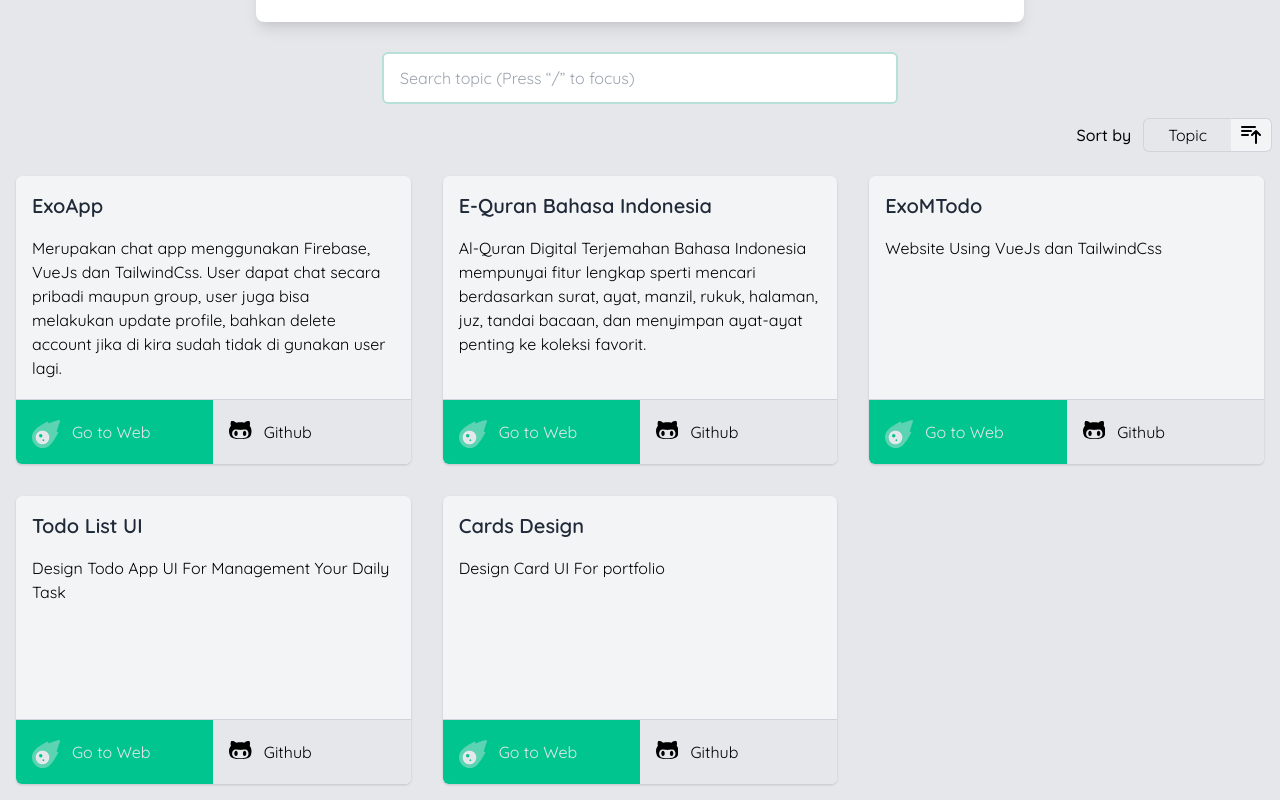
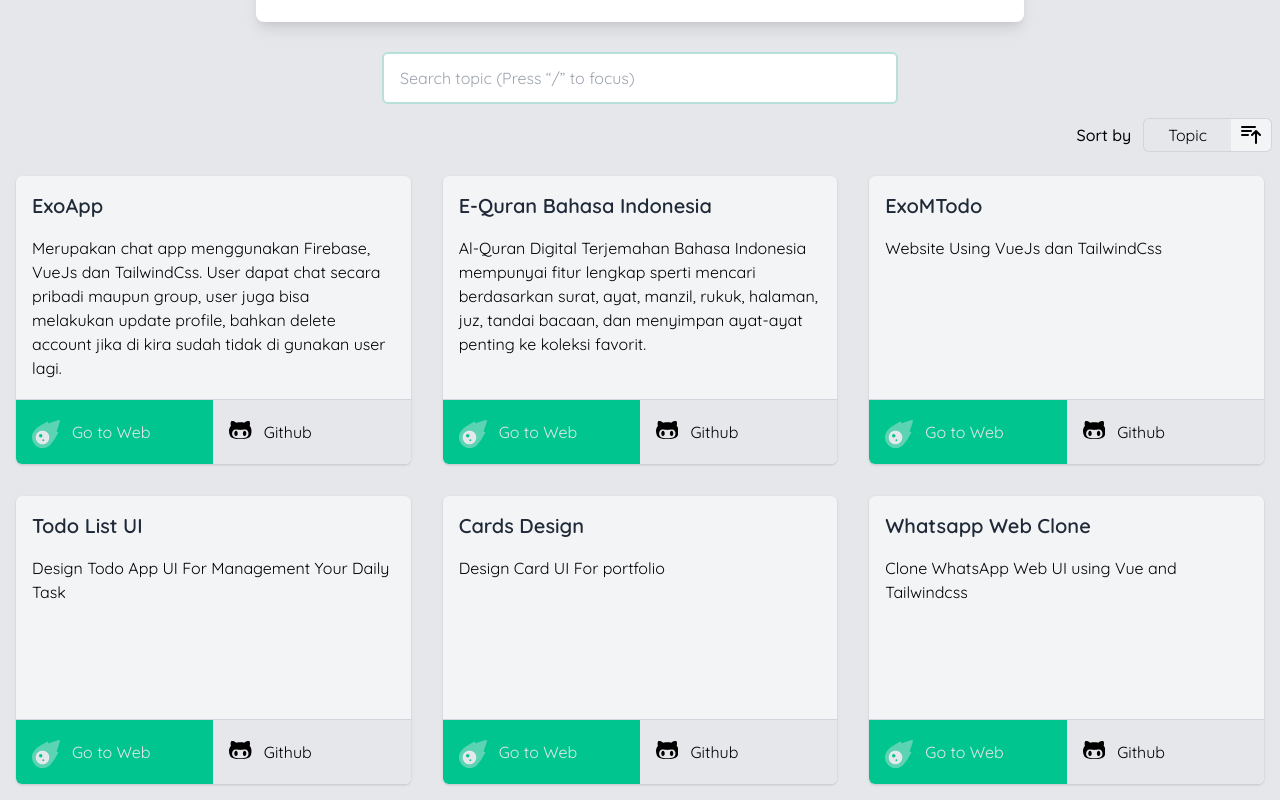
Before and after one commit to ekosutrisno/exomtodo, a Vue app: page /portfolio in a window 1280 px wide. Shown: the part 375-1175 px from the top of the page. Built offline with nearby package versions, Linux system fonts and the light colour scheme; what vue3-click-away would draw is missing.

Commit message:
feat: add new protfolio page (WhatsApp Web Clone)

```diff
--- a/src/pages/Portfolio.vue
+++ b/src/pages/Portfolio.vue
@@ -99,7 +99,7 @@ import { computed, reactive, toRefs } from 'vue'
                   path:'',
                   title: 'E-Quran Bahasa Indonesia',
                   href: 'https://exoapp-quran.netlify.app/',
-                  github: 'https://github.com/ekosutrisno',
+                  github: 'https://github.com/ekosutrisno/exoapp-quran',
                   desc: 'Al-Quran Digital Terjemahan Bahasa Indonesia mempunyai fitur lengkap sperti mencari berdasarkan surat, ayat, manzil, rukuk, halaman, juz, tandai bacaan, dan menyimpan ayat-ayat penting ke koleksi favorit.'
                },
                {
@@ -123,8 +123,16 @@ import { computed, reactive, toRefs } from 'vue'
                   path:'',
                   title: 'Cards Design',
                   href: 'https://ekosutrisno-cards.netlify.app/',
-                  github: 'https://github.com/ekosutrisno',
+                  github: 'https://github.com/ekosutrisno/vue-card-portfolio',
                   desc: ' Design Card UI For portfolio'
+               },
+               {
+                  id:'95a1229c-b6b7-4539-a079-6f6eb5bd26c4',
+                  path:'',
+                  title: 'Whatsapp Web Clone',
+                  href: 'https://whatsapps.netlify.app',
+                  github: 'https://github.com/ekosutrisno/vue-portfolio',
+                  desc: ' Clone WhatsApp Web UI using Vue and Tailwindcss'
                },
 
             ]
```
